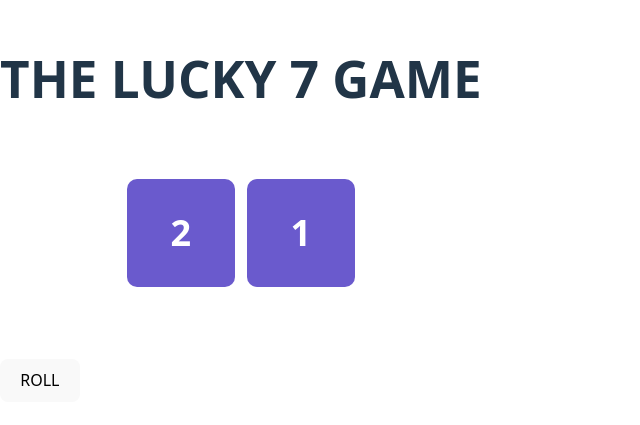
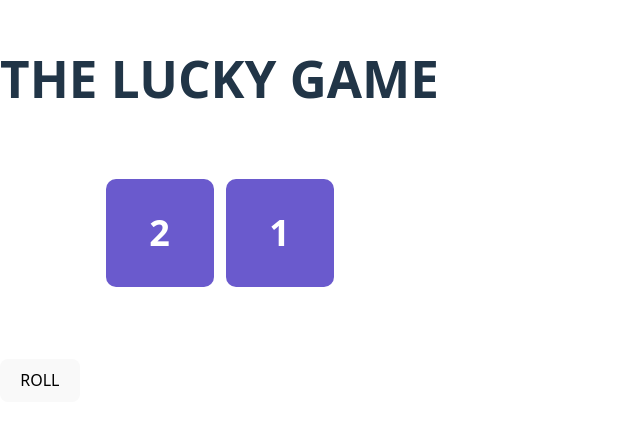
Before and after one commit to Pratik-Kharadhara/react-learning, a React (Vite) app in the folder Component-design/: page / in a window 1280 px wide. Shown: the part 191-616 px from the top of the page, without its empty margins (0-640 px from the left). Built offline with nearby package versions, Linux system fonts and the light colour scheme.

Commit message:
function pass as a prop

```diff
--- a/Component-design/src/App.jsx
+++ b/Component-design/src/App.jsx
@@ -1,11 +1,21 @@
 import Die from "./Die"
 import Dice from "./Dice"
 import Lucky7 from "./lucky7"
+import Lucky7Mod from "./Lucky7Mod"
+import {sum} from "./utils"
 function App() {
-
+  //passing function as a prop through the component
+  function less4(dice){
+    //check if the sum of dice is <4 or not
+    return sum(dice)<4 ;
+  }
+  //another function to check all the values are same or not
+  function allSameValue(dice){
+    return dice.every((v)=>(v === dice[0]));
+  }
   return (
     <>
-      <Lucky7 />
+      <Lucky7Mod winCheck={allSameValue}/>
     </>
   )
 }
--- /dev/null
+++ b/Component-design/src/Lucky7Mod.jsx
@@ -0,0 +1,31 @@
+//modified version of the lucky7
+import { useState } from "react"
+import Dice from "./Dice"
+import { getRolls } from "./utils"
+export default function Lucky7({numDice=2,winCheck}){ //winCheck recieves a function which is passed as a prop
+    const[dice,setDice]=useState(getRolls(numDice));
+    //console.log(dice)
+
+    const isWinner = winCheck(dice);
+    function roll(){
+        setDice(getRolls(numDice)); //it rolls the dice if button is clicked
+    }
+    return (
+        <div className="LuckyN">  <h1>   THE LUCKY GAME</h1>
+           <h3>
+                {
+                        isWinner && <b style={{color:"red"}}>you won!!</b>
+                }
+            </h3>
+            <h2>
+                {
+                  <Dice dice={dice}/>
+                }
+            </h2>
+
+            <button onClick={roll}>
+                    ROLL
+            </button>
+        </div>
+    )
+}
```
